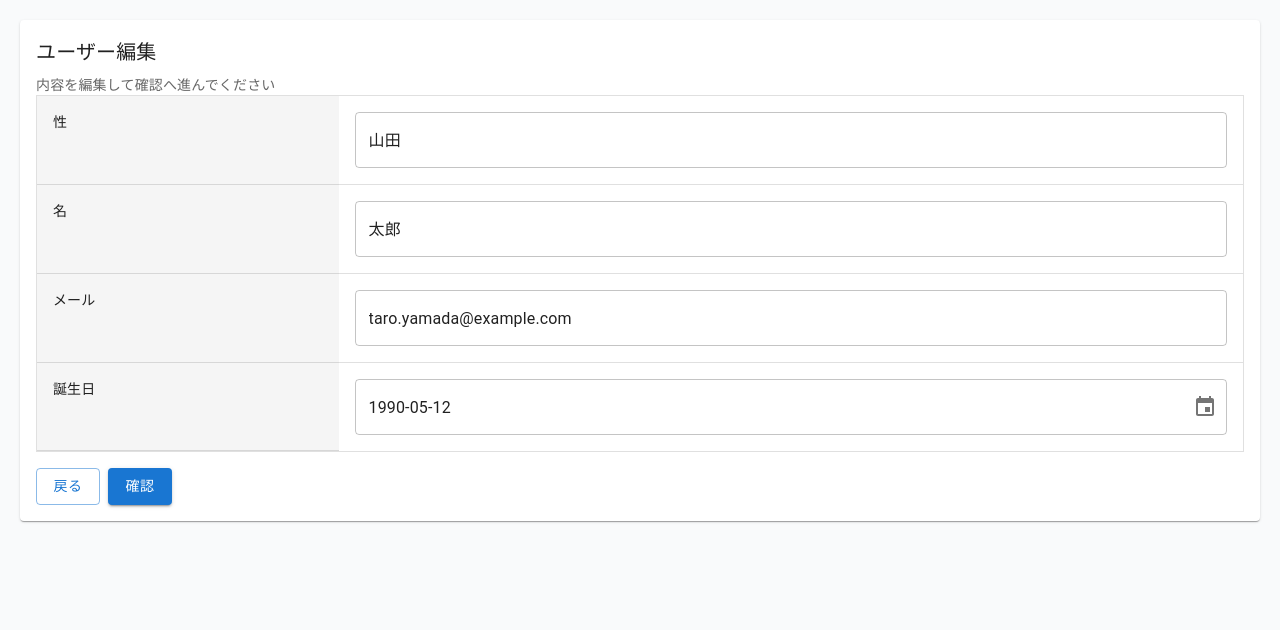
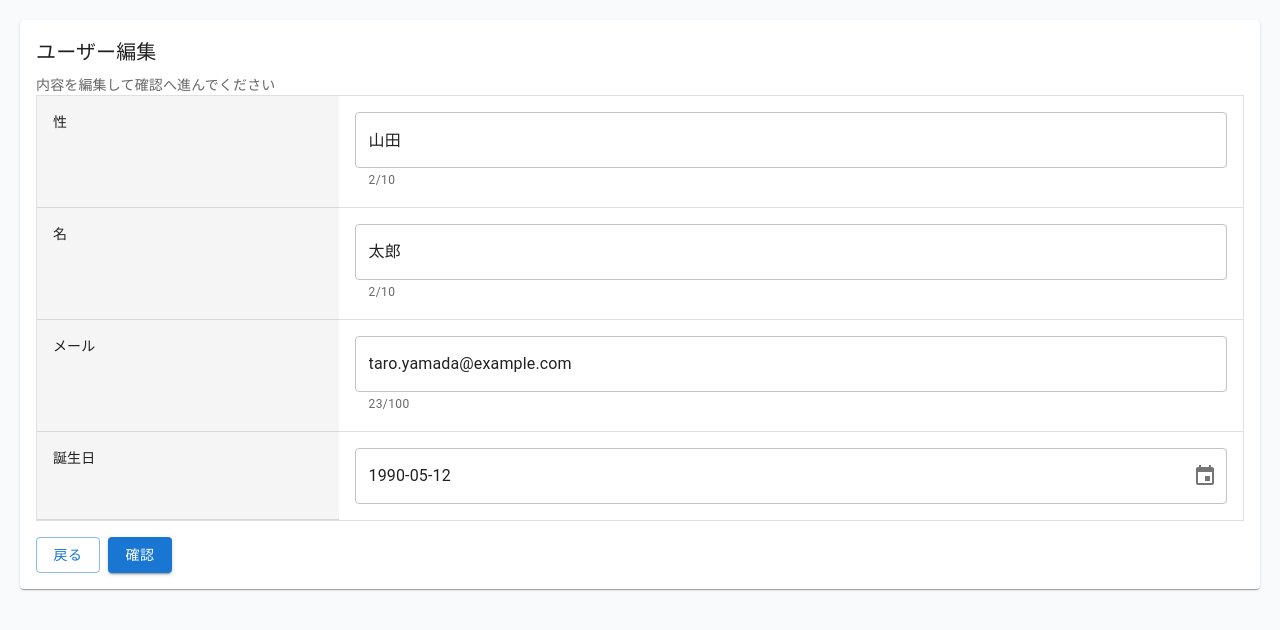
Before and after one commit to tetsumaru-tech/portfolio-react-admin-system, a React (Vite) app: page /users/1/edit in a window 1280 px wide. Shown: the top 630 px of the page. Built offline with nearby package versions, Linux system fonts and the light colour scheme.

Commit message:
文字数制限機能を追加

```diff
--- a/src/pages/UserDetailEdit.tsx
+++ b/src/pages/UserDetailEdit.tsx
@@ -61,13 +61,14 @@ export default function UserDetailEdit() {
     key: keyof UserFormData;
     label: string;
     value: string;
+    maxLength?: number;
     type?: 'date';
   };
 
   const rows: Row[] = [
-    { key: 'lastName', label: '性', value: form.lastName },
-    { key: 'firstName', label: '名', value: form.firstName },
-    { key: 'email', label: 'メール', value: form.email },
+    { key: 'lastName', label: '性', value: form.lastName, maxLength: 10 },
+    { key: 'firstName', label: '名', value: form.firstName, maxLength: 10 },
+    { key: 'email', label: 'メール', value: form.email, maxLength: 100 },
     {
       key: 'birthday',
       label: '誕生日',
@@ -133,6 +134,12 @@ export default function UserDetailEdit() {
                         onChange={(e) => {
                           handleChange(row.key, e.target.value);
                         }}
+                        slotProps={{
+                          htmlInput: {
+                            maxLength: row.maxLength ?? 8,
+                          },
+                        }}
+                        helperText={`${row.value.length}/${row.maxLength}`}
                       />
                     )}
                   </Grid>
```
